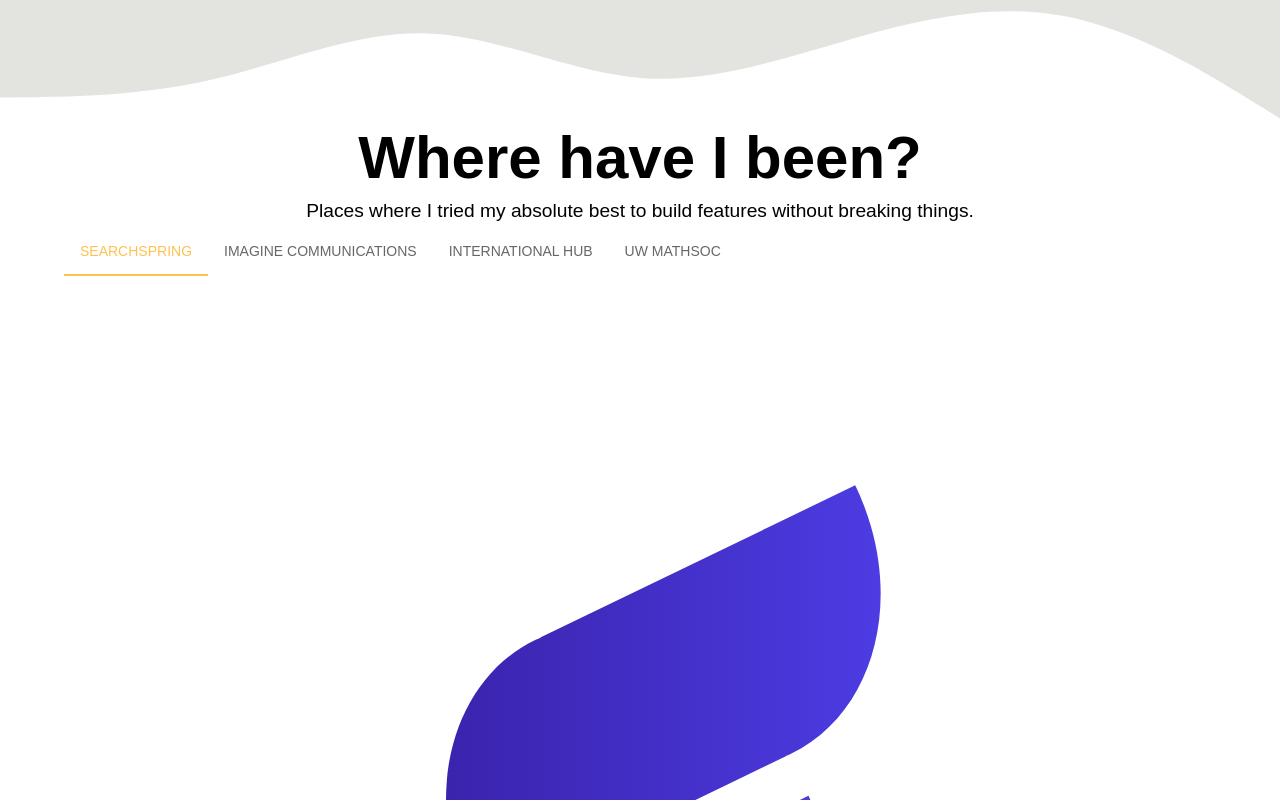
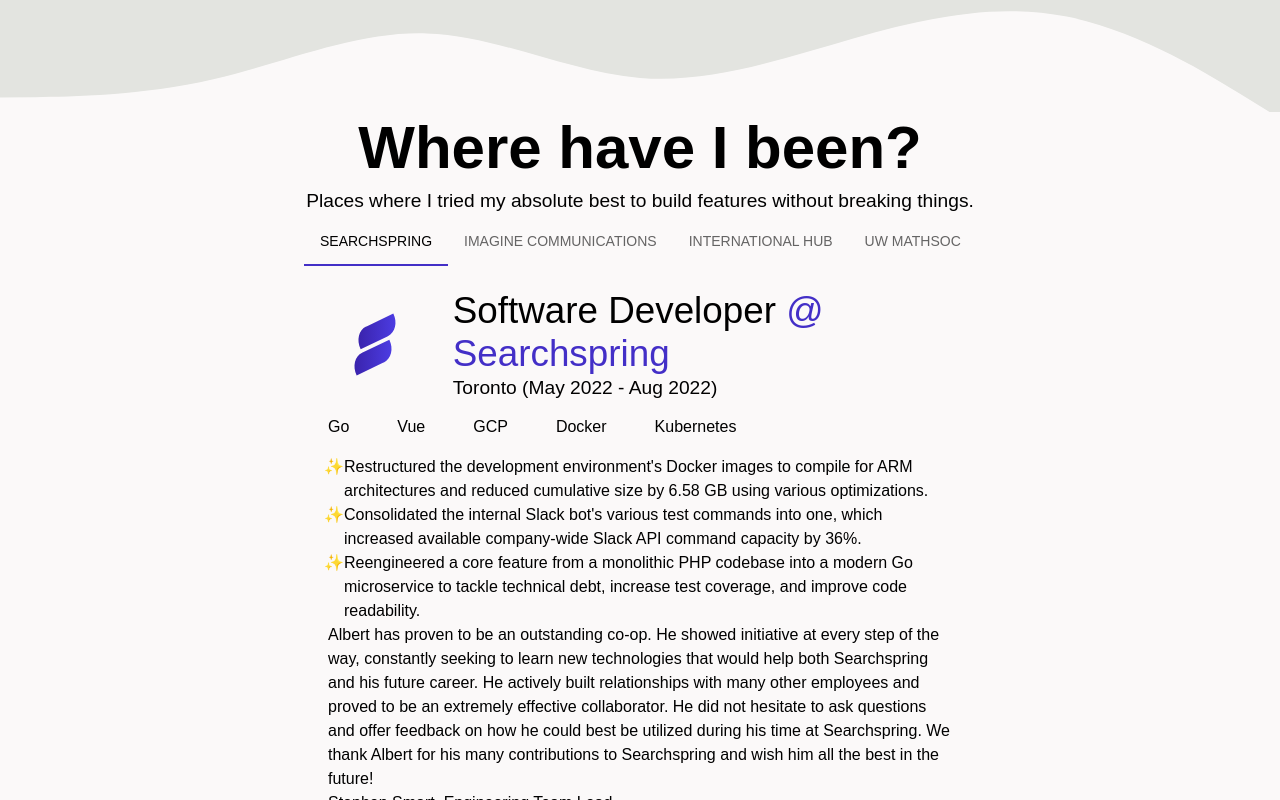
Before and after one commit to albertjlay/personal-website-v2, a React (Create React App) app: page / in a window 1280 px wide. Shown: the part 1760-2560 px from the top of the page. Built offline with nearby package versions, Linux system fonts and the light colour scheme; the HTML template or start-up script is replaced by a standard one.

Commit message:
Basic styling of Experience tab

```diff
--- a/src/Themes.js
+++ b/src/Themes.js
@@ -24,6 +24,9 @@
     h2: {
       fontWeight: 600,
     },
+    h4: {
+      fontWeight: 300,
+    },
     subtitle1: {
       fontSize: '1.2rem',
       fontWeight: 300,
--- a/src/components/sections/Experience.jsx
+++ b/src/components/sections/Experience.jsx
@@ -16,10 +16,16 @@
     startDate: new Date(2022, 4),
     endDate: new Date(2022, 7),
     tools: ['Go', 'Vue', 'GCP', 'Docker', 'Kubernetes'],
-    body: ['lorem', 'lorem', 'lorem3'],
-    quote: 'lorem',
+    body: [
+      "Restructured the development environment's Docker images to compile for ARM architectures and reduced cumulative size by 6.58 GB using various optimizations.",
+      "Consolidated the internal Slack bot's various test commands into one, which increased available company-wide Slack API command capacity by 36%.",
+      'Reengineered a core feature from a monolithic PHP codebase into a modern Go microservice to tackle technical debt, increase test coverage, and improve code readability.',
+    ],
+    quote:
+      'Albert has proven to be an outstanding co-op. He showed initiative at every step of the way, constantly seeking to learn new technologies that would help both Searchspring and his future career. He actively built relationships with many other employees and proved to be an extremely effective collaborator. He did not hesitate to ask questions and offer feedback on how he could best be utilized during his time at Searchspring. We thank Albert for his many contributions to Searchspring and wish him all the best in the future!',
     quoteWriterName: 'Stephen Smart',
     quoteWriterPosition: 'Engineering Team Lead',
+    color: '#432FC7',
   },
   {
     name: 'Imagine Communications',
@@ -29,10 +35,16 @@
     startDate: new Date(2022, 0),
     endDate: new Date(2022, 3),
     tools: ['C#', 'TypeScript', '.NET', 'Vue', 'PostgreSQL'],
-    body: ['lorem', 'lorem', 'lorem3'],
-    quote: 'lorem',
+    body: [
+      'Redesigned a data model in the core product to accept user-defined tags while maintaining backward compatibility with previous JSON configurations.',
+      'Built a concurrent process that emits RabbitMQ messages when available tags are updated.',
+      "Implemented default configurations that mirror legacy behaviours to minimize disruptions to customers' workflows when upgrading to the new GA.",
+    ],
+    quote:
+      "Albert has been an integral member of the team this term.His work on a number of time sensitive and critical tasks have been both instrumental to the success of the team's goals, and reflect a level of work closer to that of a full time- rather than just a coop. With his driven and positive attitude, coupled with his eagerness to learn, Albert was a pleasure to work with this term. Great work!",
     quoteWriterName: 'Kristopher Griffin',
     quoteWriterPosition: 'Full Stack Developer',
+    color: '#012B58',
   },
   {
     name: 'International Hub',
@@ -42,7 +54,11 @@
     startDate: new Date(2021, 6),
     endDate: new Date(2021, 9),
     tools: ['React', 'Sass', 'Jest', 'ESLint'],
-    body: ['lorem', 'lorem', 'lorem3'],
+    body: [
+      'Headed the development of the redesigned website to serve 1600+ community members.',
+      'Transformed design mocks into a fully functional SPA using a modular component architecture',
+    ],
+    color: '#BA78D7',
   },
   {
     name: 'UW MathSoc',
@@ -52,15 +68,21 @@
     startDate: new Date(2021, 0),
     endDate: new Date(2021, 3),
     tools: ['WordPress'],
-    body: ['lorem', 'lorem', 'lorem3'],
+    body: [
+      'Spearheaded the development of the MathSoc Cartoons page in collaboration with their coordinator, which houses 18 comics created over 3 terms.',
+      'Updated website with events targeted to 8,000+ students in the Faculty of Mathematics.',
+    ],
+    color: '#C50078',
   },
 ];
 
 const Experience = () => {
   const [viewedExp, setViewedExp] = React.useState(experienceContent[0].name);
+  const [viewedExpColor, setViewedExpColor] = React.useState(experienceContent[0].color);
 
   const changeViewedExp = (event, newExp) => {
     setViewedExp(newExp);
+    setViewedExpColor(experienceContent[experienceContent.findIndex(e => e.name === newExp)].color);
   };
   return (
     <section className='experience'>
@@ -68,11 +90,23 @@
       <Typography variant='subtitle1'>
         Places where I tried my absolute best to build features without breaking things.
       </Typography>
-      <Container>
+      <Container className='experience-tabs'>
         <TabContext value={viewedExp}>
-          <TabList value={viewedExp} onChange={changeViewedExp}>
+          <TabList
+            value={viewedExp}
+            onChange={changeViewedExp}
+            className='experience-tab-list'
+            variant='scrollable'
+            scrollButtons={false}
+            sx={{ '& .MuiTabs-indicator': { backgroundColor: viewedExpColor } }}
+          >
             {experienceContent.map(ec => (
-              <Tab value={ec.name} key={ec.name} label={ec.name} />
+              <Tab
+                value={ec.name}
+                key={ec.name}
+                label={ec.name}
+                sx={{ '&.Mui-selected': { fontWeight: 500, color: '#000' } }}
+              />
             ))}
           </TabList>
           {experienceContent.map((ec, idx) => (
@@ -80,8 +114,8 @@
               <div className='experience-header'>
                 <img src={ec.logo} alt={`${ec.name}'s logo.`} />
                 <div className='experience-header-text'>
-                  <Typography variant='h3'>
-                    {ec.role} @ {ec.name}
+                  <Typography variant='h3' sx={{ fontWeight: 300 }}>
+                    {ec.role} <span style={{ color: ec.color, fontWeight: 500 }}>@ {ec.name}</span>
                   </Typography>
                   <Typography variant='h4'>
                     {ec.location} (
--- a/src/style.scss
+++ b/src/style.scss
@@ -58,6 +58,50 @@
     }
     &.bottom-wave {
       margin-top: -100px;
+      background-color: #fbf9f9;
     }
   }
 }
+
+.experience {
+  background-color: #fbf9f9;
+  margin-top: -10px;
+
+  .experience-tabs {
+    display: flex;
+    flex-direction: column;
+    justify-content: center;
+    align-items: center;
+    width: 45rem;
+    h3 {
+      font-size: 2.3rem;
+    }
+    h4 {
+      font-size: 1.2rem;
+    }
+    .experience-tab {
+      text-align: left;
+      .experience-header {
+        display: flex;
+        align-items: center;
+
+        img {
+          width: 15%;
+          margin-right: 5%;
+        }
+      }
+
+      .experience-tools {
+        display: flex;
+        p {
+          margin: 1rem 3rem 1rem 0;
+        }
+      }
+
+      .experience-body {
+        list-style-type: '\2728';
+        padding-left: 1rem;
+      }
+    }
+  }
+}
```
